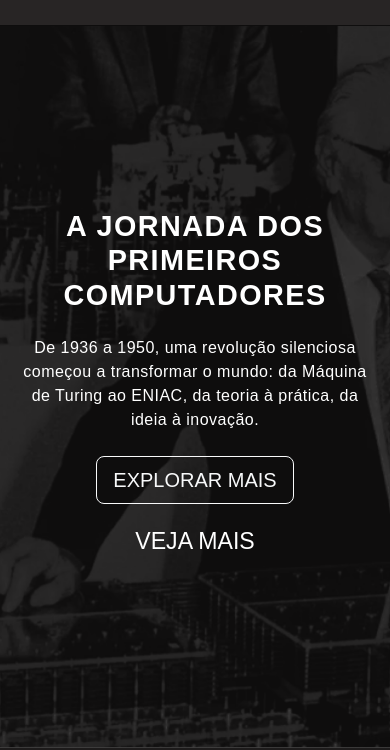
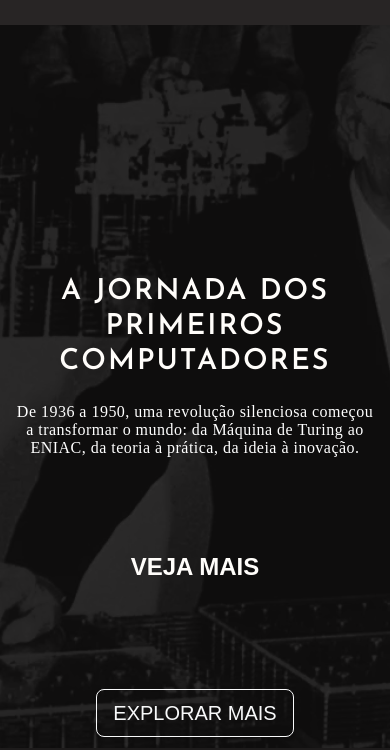
Before and after one commit to lucassb1673/Aurora-da-Computacao, a plain HTML site: page index.html in a window 390 px wide. Shown: the part 96-846 px from the top of the page. Drawn offline with nearby package versions, Linux system fonts and the light colour scheme.

Commit message:
imagem arrumada, botao arrumado e mais responsivo

```diff
--- a/style.css
+++ b/css/style.css
@@ -1,4 +1,7 @@
-/* Reset básico */
+@font-face {
+  font-family:JosefinSans-SemiBold;
+  src: url('../Assets/fonts/JosefinSans-SemiBold.ttf');
+}
 * {
   margin: 0;
   padding: 0;
@@ -79,12 +82,13 @@ body {
 /* Imagem de fundo */
 .bg-img {
   position: absolute;
-  top: 0;
-  left: 0;
-  width: 100%;
-  height: 100%;
-  object-fit: cover;
+
+
+
   z-index: 1;
+  justify-content: center;
+  align-items: center;
+  text-align: center;
 }
 
 /* Conteúdo da jornada */
@@ -92,21 +96,31 @@ body {
   position: relative;
   z-index: 2;
   padding: 1rem;
+  text-align: center;
 }
-
+.conteudo-jornada button{
+  position: relative;   /* mantém dentro do container */
+  top: 13rem;
+}
 .jornada h2 {
-  font-family: "Josefin Sans", sans-serif;
-  font-weight: 600;
+  font-family:'JosefinSans-SemiBold';
+  font-weight: 60;
   font-size: 2.5rem;
-  letter-spacing: 1.44px;
-  color: white;
+  letter-spacing: 2px;
+  color:#fffdfa;
 }
 
 .jornada p {
-  font-size: 1.1rem;
-  letter-spacing: 0.48px;
-  color: white;
+color: #FFF;
+text-align: center;
+font-family: Poppins;
+font-size: 16px;
+font-style: normal;
+font-weight: 40;
+line-height: normal;
+letter-spacing: 0.48px;
 }
+
 
 /* Responsividade da jornada */
 @media (max-width: 768px) {
@@ -122,6 +136,7 @@ body {
 .temas div,
 .eras {
   color: white;
+  text-align: center;
 }
 
 .bg-tema {
@@ -132,3 +147,11 @@ body {
   max-width: 100%;
   height: auto;
 }
+.conteudo-jornada h3 {
+  margin-bottom:-10vh;      /* espaço entre o botão "EXPLORAR MAIS" e "VEJA MAIS" */
+  font-size: 1.5rem;    /* tamanho do texto */
+  font-weight: 600;
+  cursor: pointer;
+  color: #fffdfa;
+
+}
--- a/index.html
+++ b/index.html
@@ -9,7 +9,7 @@
   <link href="https://cdn.jsdelivr.net/npm/bootstrap@5.3.2/dist/css/bootstrap.min.css" rel="stylesheet" />
 
   <!-- Seu CSS -->
-  <link rel="stylesheet" href="./style.css" />
+  <link rel="stylesheet" href="./css/style.css" />
 
   <link rel="icon" href="./Assets/images/logo.svg" type="image/svg+xml" />
 </head>
```
Also changed, not shown: Assets/fonts/JosefinSans-SemiBold.ttf (added).
